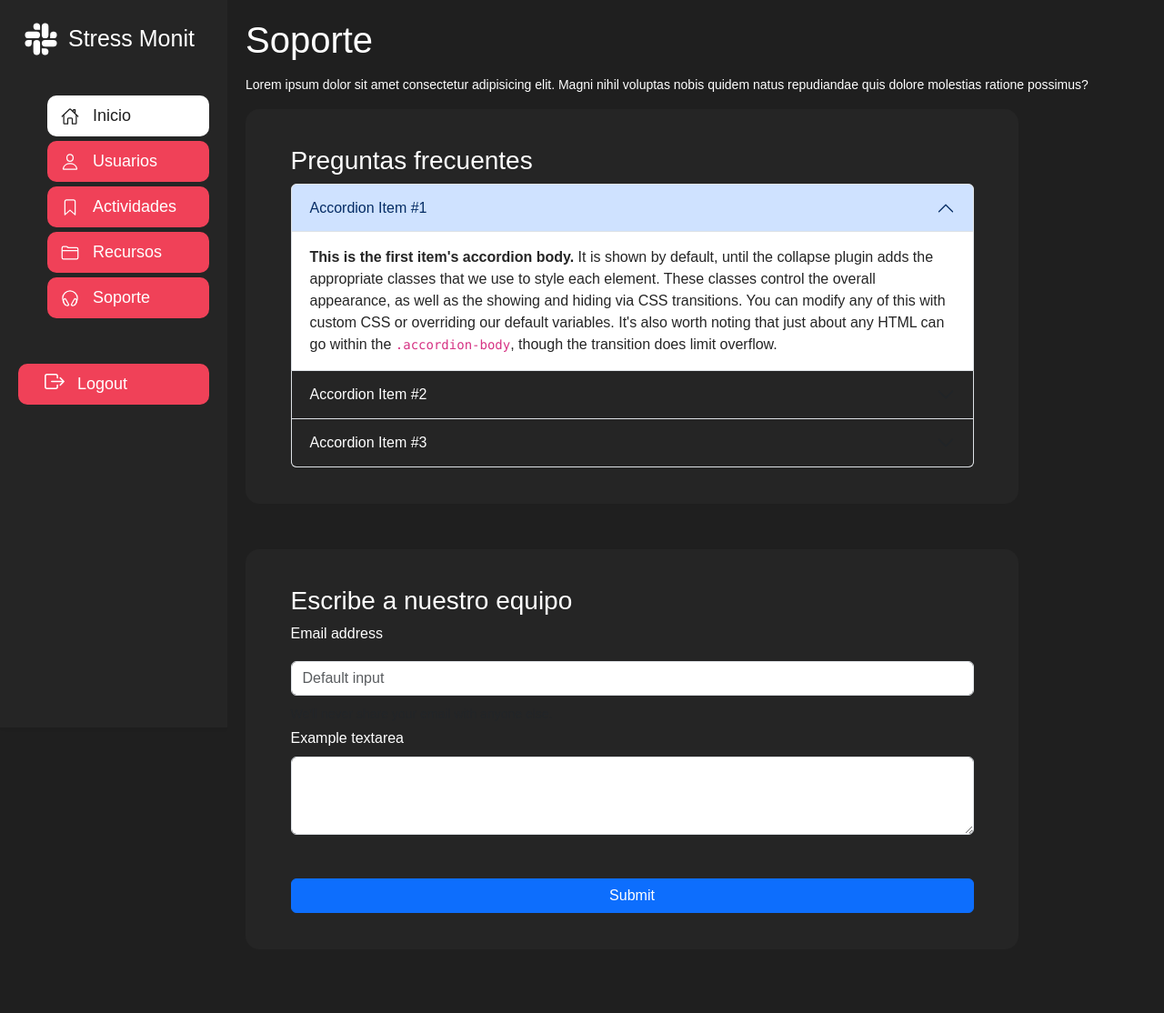
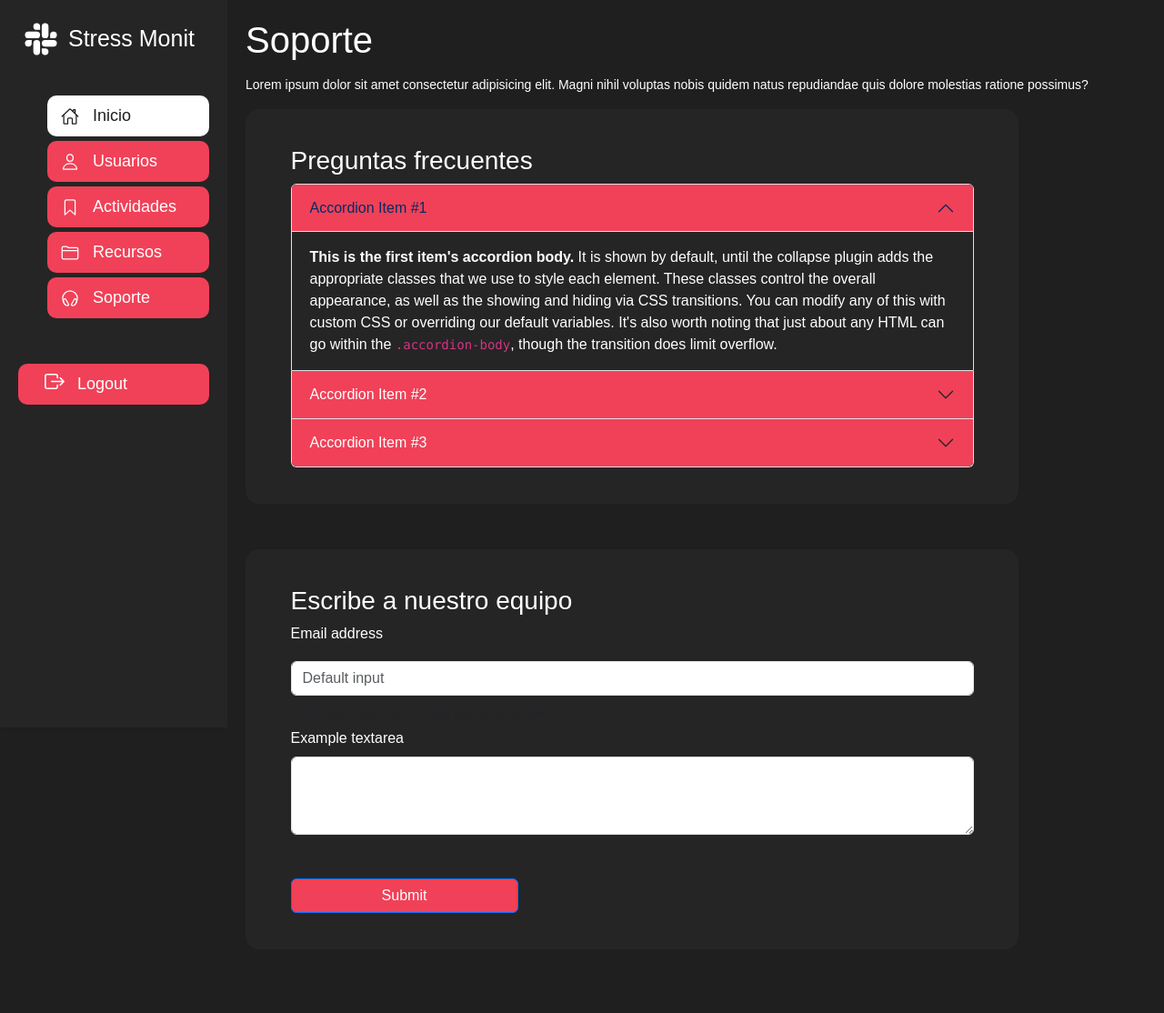
Before and after one commit to luisleon7677/-StressMonit_Project, a Flask app: page /soporte in a window 1280 px wide. Shown: the whole page at 91% size. Run offline with Flask 3, Linux system fonts and the light colour scheme.

Commit message:
nuevos cambios

```diff
--- a/static/soporte.css
+++ b/static/soporte.css
@@ -19,3 +19,23 @@ body{
     color: white;
 
 }
+
+/*diseño de contenedor de acordeones*/
+.accordion-item:first-of-type {
+    background: #252525;
+    color: white;
+}
+.accordion-item:not(:first-of-type) {
+    background: #252525;
+    color: white;
+}
+.accordion-item:first-of-type>.accordion-header .accordion-button{
+    background-color:#f04158;
+}
+[type=button]:not(:disabled), [type=reset]:not(:disabled), [type=submit]:not(:disabled), button:not(:disabled) {
+    background-color:#f04158;
+}
+
+.btn-soporte{
+    width: 250px;
+}
--- a/static/styles.css
+++ b/static/styles.css
@@ -41,6 +41,8 @@ body {
     border-radius: 10px;
     box-shadow: 0px 4px 8px rgba(0, 0, 0, 0.2);
     overflow: hidden;
+    margin-top: 200px;
+
 }
 
 .form-container {
@@ -50,6 +52,7 @@ body {
     align-items: center;
     flex-direction: column;
     padding: 40px;
+
 }
 
 .login-container {
--- a/templates/soporte.html
+++ b/templates/soporte.html
@@ -59,8 +59,10 @@
             <textarea class="form-control" id="exampleFormControlTextarea1" rows="3"></textarea>
         </div>
 
-        <button type="submit" class="btn btn-primary">Submit</button>
+        <button type="submit" class="btn btn-primary btn-soporte">Submit</button>
       </form>
+
+
 </div>
 
 {%endblock%}
```
